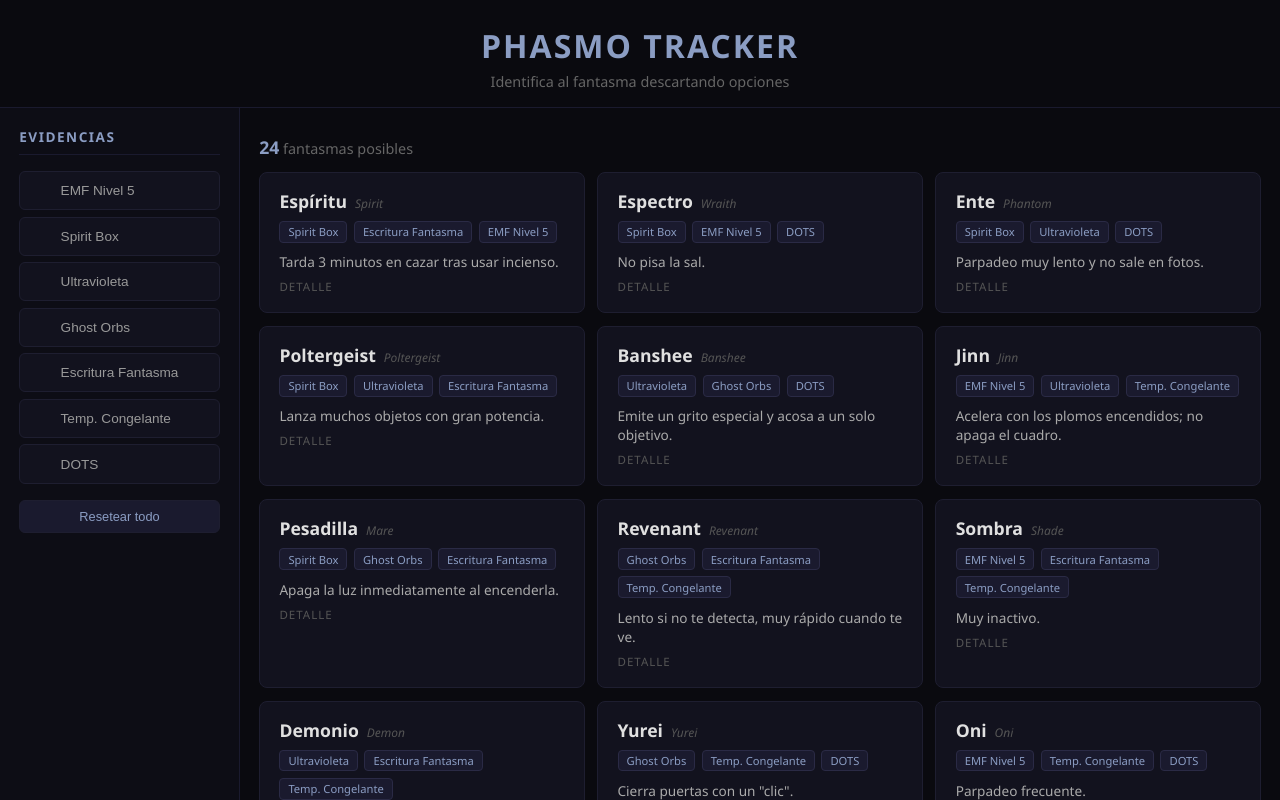
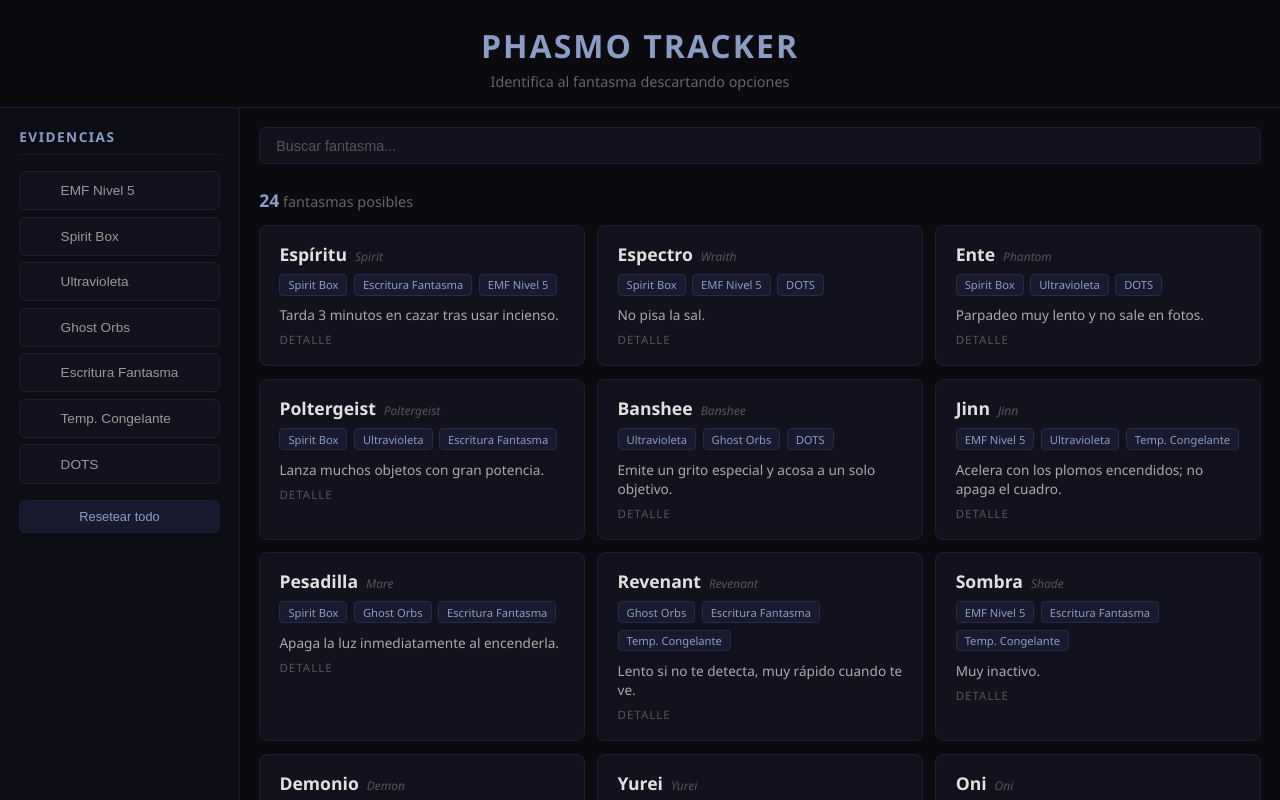
Before and after one commit to lvcas21/phasmo-tracker, a React (Vite) app: page / in a window 1280 px wide. Shown: the top 800 px of the page. Built offline with nearby package versions, Linux system fonts and the light colour scheme.

Commit message:
Agregar funcionalidad de búsqueda en la GhostGrid

```diff
--- a/src/App.css
+++ b/src/App.css
@@ -128,6 +128,27 @@
   flex: 1;
   padding: 1.2rem;
   overflow-y: auto;
+}
+
+.search-input {
+  width: 100%;
+  padding: 0.6rem 1rem;
+  margin-bottom: 1rem;
+  border: 1px solid #1e1e30;
+  border-radius: 6px;
+  background: #12121e;
+  color: #e0e0e0;
+  font-size: 0.9rem;
+  outline: none;
+  transition: border-color 0.15s;
+}
+
+.search-input::placeholder {
+  color: #555;
+}
+
+.search-input:focus {
+  border-color: #8b9dc3;
 }
 
 /* ===== BEHAVIOR PANEL ===== */
--- a/src/App.jsx
+++ b/src/App.jsx
@@ -6,6 +6,7 @@ import './App.css';
 
 export default function App() {
   const [evidenceFilters, setEvidenceFilters] = useState({});
+  const [search, setSearch] = useState('');
 
   const handleToggleEvidence = (id, state) => {
     setEvidenceFilters((prev) => {
@@ -21,6 +22,7 @@ export default function App() {
 
   const handleReset = () => {
     setEvidenceFilters({});
+    setSearch('');
   };
 
   const eliminatedIds = useMemo(() => {
@@ -59,7 +61,14 @@ export default function App() {
         </aside>
 
         <main className="main-content">
-          <GhostGrid ghosts={ghosts} eliminatedIds={eliminatedIds} />
+          <input
+            type="text"
+            className="search-input"
+            placeholder="Buscar fantasma..."
+            value={search}
+            onChange={(e) => setSearch(e.target.value)}
+          />
+          <GhostGrid ghosts={ghosts} eliminatedIds={eliminatedIds} search={search} />
         </main>
       </div>
     </div>
--- a/src/components/GhostGrid.jsx
+++ b/src/components/GhostGrid.jsx
@@ -1,8 +1,12 @@
 import GhostCard from './GhostCard';
 
-export default function GhostGrid({ ghosts, eliminatedIds }) {
-  const visible = ghosts.filter((g) => !eliminatedIds.has(g.id));
-  const eliminated = ghosts.filter((g) => eliminatedIds.has(g.id));
+export default function GhostGrid({ ghosts, eliminatedIds, search }) {
+  const term = search.toLowerCase();
+  const matched = ghosts.filter(
+    (g) => g.name.toLowerCase().includes(term) || g.nameEn.toLowerCase().includes(term)
+  );
+  const visible = matched.filter((g) => !eliminatedIds.has(g.id));
+  const eliminated = matched.filter((g) => eliminatedIds.has(g.id));
 
   return (
     <div className="ghost-grid-wrapper">
```
